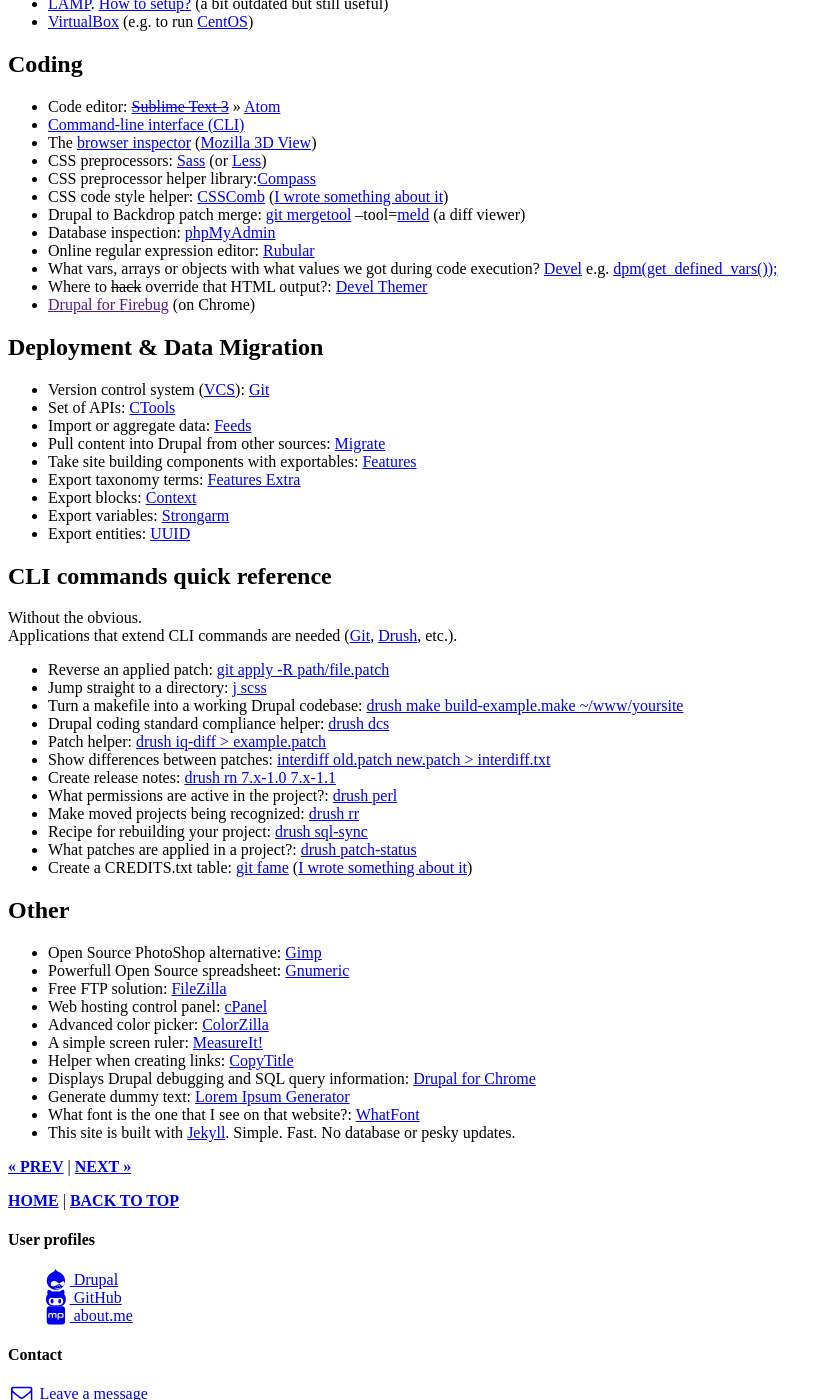
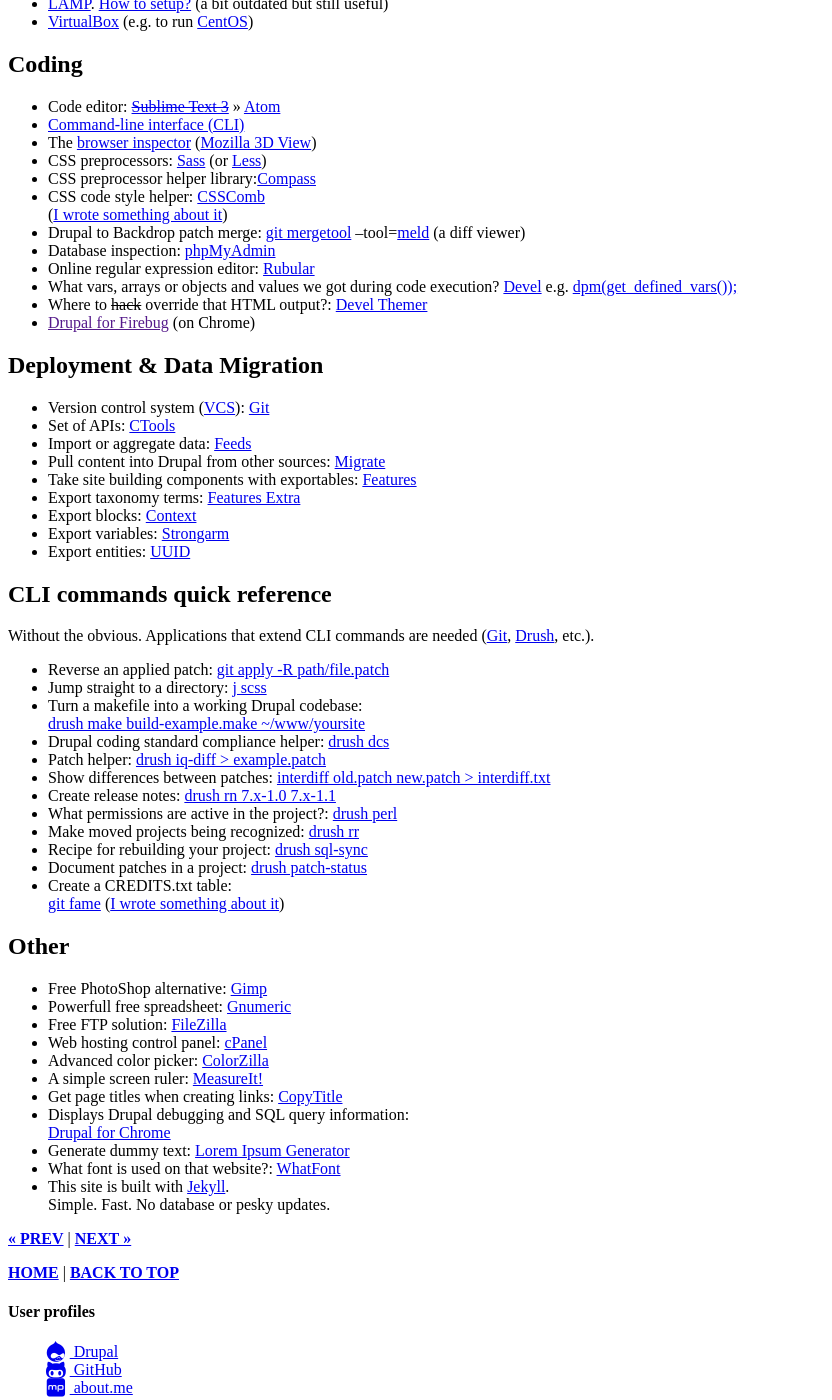
Before and after one commit to lolandese/lolandese.github.com, a Jekyll site: the page built from tools.md, in a window 1280 px wide and 1400 px high, scrolled down 1195 px. Shown: the whole window, without its empty margins (0-832 px from the left). Built offline with Jekyll 4.4.1, drawn with Linux system fonts in a browser that asks for light colours; nearby versions of some CDN libraries; comment, search, counter and statistics services are not loaded.

Commit message:
Updated pages

```diff
--- a/tools.md
+++ b/tools.md
@@ -26,11 +26,11 @@ icon: wrench
 - The [browser inspector](https://thewc.co/articles/view/web-inspector-tutorial) ([Mozilla 3D View](https://developer.mozilla.org/en-US/docs/Tools/3D_View))
 - CSS preprocessors: [Sass](http://sass-lang.com/) (or [Less](http://lesscss.org/))
 - CSS preprocessor helper library:[Compass](http://compass-style.org/)
-- CSS code style helper: [CSSComb](https://github.com/csscomb/csscomb.js) ([I wrote something about it](https://www.drupal.org/node/2399303))
+- CSS code style helper: [CSSComb](https://github.com/csscomb/csscomb.js) <br >([I wrote something about it](https://www.drupal.org/node/2399303))
 - Drupal to Backdrop patch merge: [git mergetool](http://git-scm.com/docs/git-mergetool) --tool=[meld](http://meldmerge.org/) (a diff viewer)
 - Database inspection: [phpMyAdmin](http://www.phpmyadmin.net/home_page/index.php)
 - Online regular expression editor: [Rubular](http://rubular.com/)
-- What vars, arrays or objects with what values we got during code execution? [Devel](https://www.drupal.org/project/devel) e.g. [dpm(get_defined_vars());](http://blog.anselmbradford.com/2009/03/14/2-invaluable-drupal-development-tips-list-all-available-variables-and-backtrace-a-page/)
+- What vars, arrays or objects and values we got during code execution? [Devel](https://www.drupal.org/project/devel) e.g. [dpm(get_defined_vars());](http://blog.anselmbradford.com/2009/03/14/2-invaluable-drupal-development-tips-list-all-available-variables-and-backtrace-a-page/)
 - Where to <del>hack</del> override that HTML output?: [Devel Themer](https://www.drupal.org/project/devel_themer)
 - [Drupal for Firebug]() (on Chrome)
 
@@ -49,11 +49,11 @@ icon: wrench
 
 
 ## CLI commands quick reference
-Without the obvious. <br />Applications that extend CLI commands are needed ([Git](https://git-scm.com/), [Drush](https://github.com/drush-ops/drush), etc.).
+Without the obvious. Applications that extend CLI commands are needed ([Git](https://git-scm.com/), [Drush](https://github.com/drush-ops/drush), etc.).
 
 - Reverse an applied patch: [git apply -R path/file.patch](https://www.drupal.org/patch/reverse)
 - Jump straight to a directory: [j scss](https://github.com/joelthelion/autojump)
-- Turn a makefile into a working Drupal codebase: [drush make build-example.make ~/www/yoursite](http://www.drushcommands.com/drush-7x/make/make)
+- Turn a makefile into a working Drupal codebase: <br />[drush make build-example.make ~/www/yoursite](http://www.drushcommands.com/drush-7x/make/make)
 - Drupal coding standard compliance helper: [drush dcs](https://www.drupal.org/node/1419988)
 - Patch helper: [drush iq-diff > example.patch](http://cgit.drupalcode.org/drush_iq/plain/README.txt?id=refs/heads/7.x-1.x)
 - Show differences between patches: [interdiff old.patch new.patch > interdiff.txt](https://www.drupal.org/documentation/git/interdiff)
@@ -61,22 +61,22 @@ Without the obvious. <br />Applications that extend CLI commands are needed ([Gi
 - What permissions are active in the project?: [drush perl](https://www.drupal.org/project/drush_permissions)
 - Make moved projects being recognized: [drush rr](https://www.drupal.org/project/registry_rebuild)
 - Recipe for rebuilding your project: [drush sql-sync](https://www.drupal.org/project/rebuild)
-- What patches are applied in a project?: [drush patch-status](https://bitbucket.org/davereid/drush-patchfile)
-- Create a CREDITS.txt table: [git fame](https://github.com/oleander/git-fame-rb) ([I wrote something about it](https://www.drupal.org/documentation/git/blame#fame))
+- Document patches in a project: [drush patch-status](https://bitbucket.org/davereid/drush-patchfile)
+- Create a CREDITS.txt table: <br />[git fame](https://github.com/oleander/git-fame-rb) ([I wrote something about it](https://www.drupal.org/documentation/git/blame#fame))
 
 
 ## Other
 
-- Open Source PhotoShop alternative: [Gimp](http://www.gimp.org/)
-- Powerfull Open Source spreadsheet: [Gnumeric](http://www.gnumeric.org/)
+- Free PhotoShop alternative: [Gimp](http://www.gimp.org/)
+- Powerfull free spreadsheet: [Gnumeric](http://www.gnumeric.org/)
 - Free FTP solution: [FileZilla](https://filezilla-project.org/)
 - Web hosting control panel: [cPanel](http://cpanel.com/)
 - Advanced color picker: [ColorZilla](http://www.colorzilla.com/)
 - A simple screen ruler: [MeasureIt!](https://chrome.google.com/webstore/detail/measureit/aonjhmdcgbgikgjapjckfkefpphjpgma)
-- Helper when creating links: [CopyTitle](https://chrome.google.com/webstore/detail/copy-title/apjhabidapioenkgnkgblpdbmnbapjpj)
-- Displays Drupal debugging and SQL query information: [Drupal for Chrome](https://chrome.google.com/webstore/detail/drupal-for-chrome/imlijcpfmhmifofiihbofoamohkdbblc)
+- Get page titles when creating links: [CopyTitle](https://chrome.google.com/webstore/detail/copy-title/apjhabidapioenkgnkgblpdbmnbapjpj)
+- Displays Drupal debugging and SQL query information: <br />[Drupal for Chrome](https://chrome.google.com/webstore/detail/drupal-for-chrome/imlijcpfmhmifofiihbofoamohkdbblc)
 - Generate dummy text: [Lorem Ipsum Generator](https://chrome.google.com/webstore/detail/lorem-ipsum-generator/dmpfoncmmihgkooacnplecaopcefceam)
-- What font is the one that I see on that website?:  [WhatFont](https://chrome.google.com/webstore/detail/whatfont/jabopobgcpjmedljpbcaablpmlmfcogm)
-- This site is built with [Jekyll](http://jekyllrb.com/). Simple. Fast. No database or pesky updates.
+- What font is used on that website?:  [WhatFont](https://chrome.google.com/webstore/detail/whatfont/jabopobgcpjmedljpbcaablpmlmfcogm)
+- This site is built with [Jekyll](http://jekyllrb.com/). <br />Simple. Fast. No database or pesky updates.
 
 <a href="/work.html#top" title="Work"><b><< PREV</b></a> &#124; <a href="/edu.html#top" title="Education"><b>NEXT >></b></a>
```
